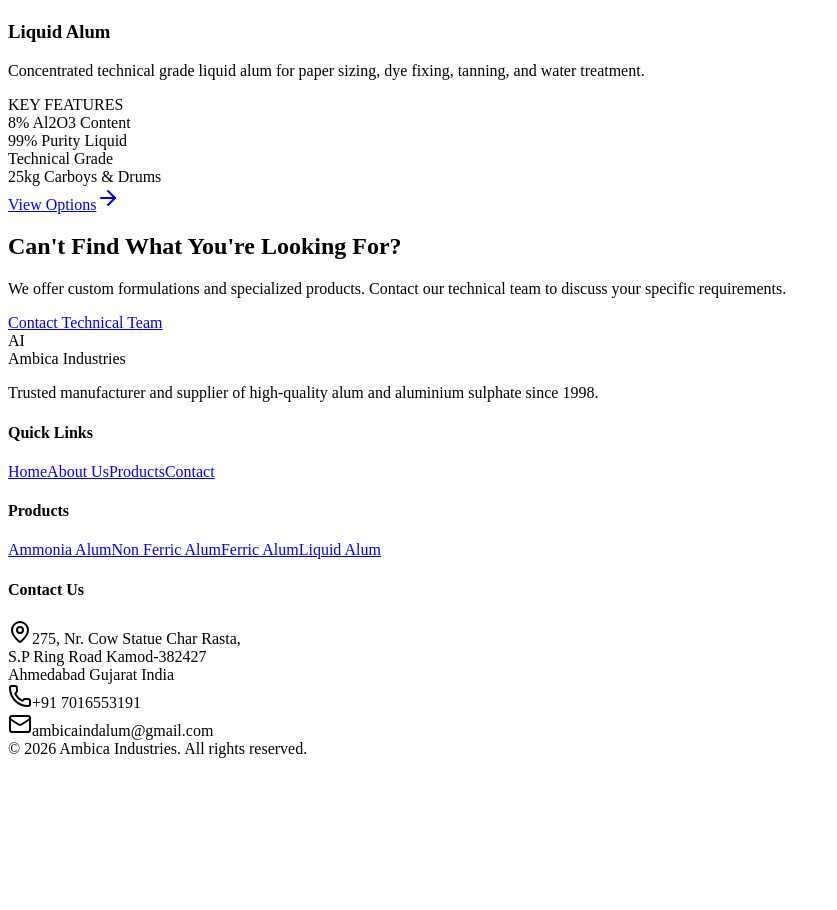
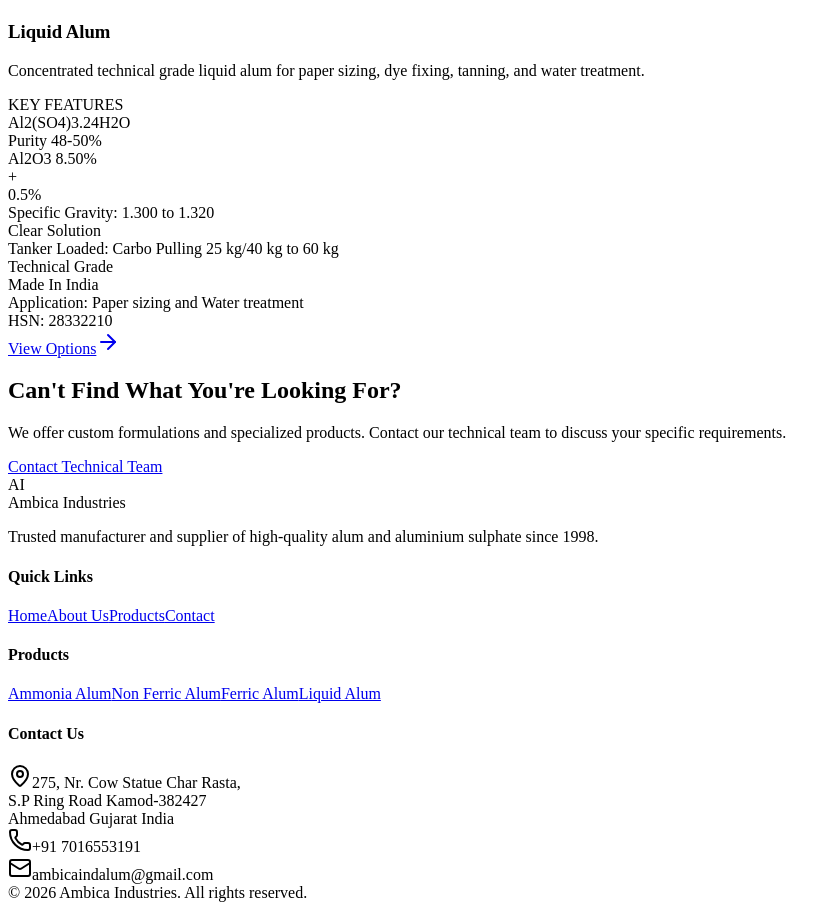
Before and after one commit to shreeaura14/ambica, a React (Vite) app: page /products in a window 1280 px wide. Shown: the part 3492-4402 px from the top of the page, without its empty margins (0-837 px from the left). Before the commit the page ends 4258 px from the top, so only its background shows below. Built offline with nearby package versions, Linux system fonts and the light colour scheme; no server answers; the HTML template or start-up script is replaced by a standard one.

Commit message:
Update ProductCategoriesPage.tsx

```diff
--- a/src/app/pages/ProductCategoriesPage.tsx
+++ b/src/app/pages/ProductCategoriesPage.tsx
@@ -34,11 +34,34 @@
       image: ferricGrade4Img,
       popular: true
     },
-    {
+    // {
+    //   name: "Liquid Alum",
+    //   slug: "liquid-alum",
+    //   description: "Concentrated technical grade liquid alum for paper sizing, dye fixing, tanning, and water treatment.",
+    //   features: ["8% Al2O3 Content", "99% Purity Liquid", "Technical Grade", "25kg Carboys & Drums"],
+    //   image: liquidAlumImg,
+    //   popular: true
+    // }
+
+     {
       name: "Liquid Alum",
       slug: "liquid-alum",
-      description: "Concentrated technical grade liquid alum for paper sizing, dye fixing, tanning, and water treatment.",
-      features: ["8% Al2O3 Content", "99% Purity Liquid", "Technical Grade", "25kg Carboys & Drums"],
+      description:
+        "Concentrated technical grade liquid alum for paper sizing, dye fixing, tanning, and water treatment.",
+      features: [
+        "Al2(SO4)3.24H2O",
+        "Purity 48-50%",
+        "Al2O3 8.50%",
+        "+",
+        "0.5%",
+        "Specific Gravity: 1.300 to 1.320",
+        "Clear Solution",
+        "Tanker Loaded: Carbo Pulling 25 kg/40 kg to 60 kg",
+        "Technical Grade",
+        "Made In India",
+        "Application: Paper sizing and Water treatment",
+        "HSN: 28332210"
+      ],
       image: liquidAlumImg,
       popular: true
     }
```
